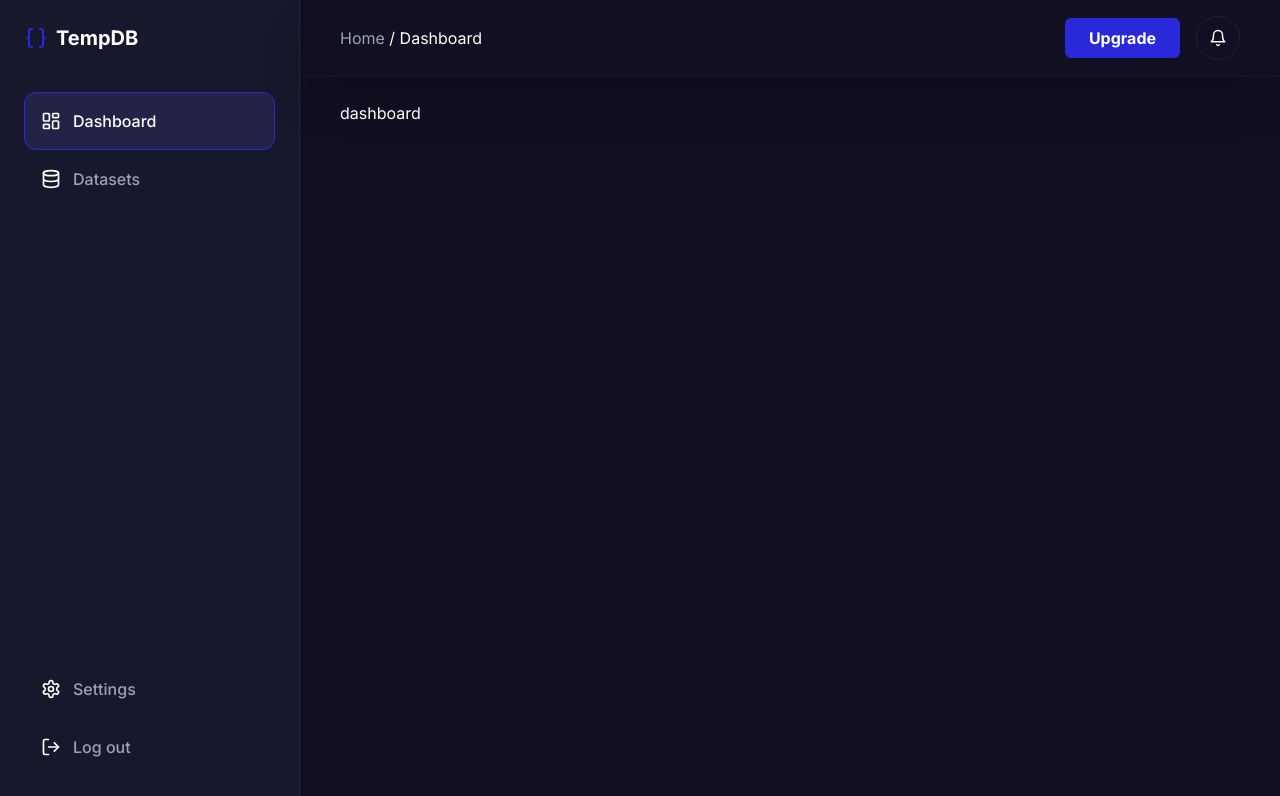
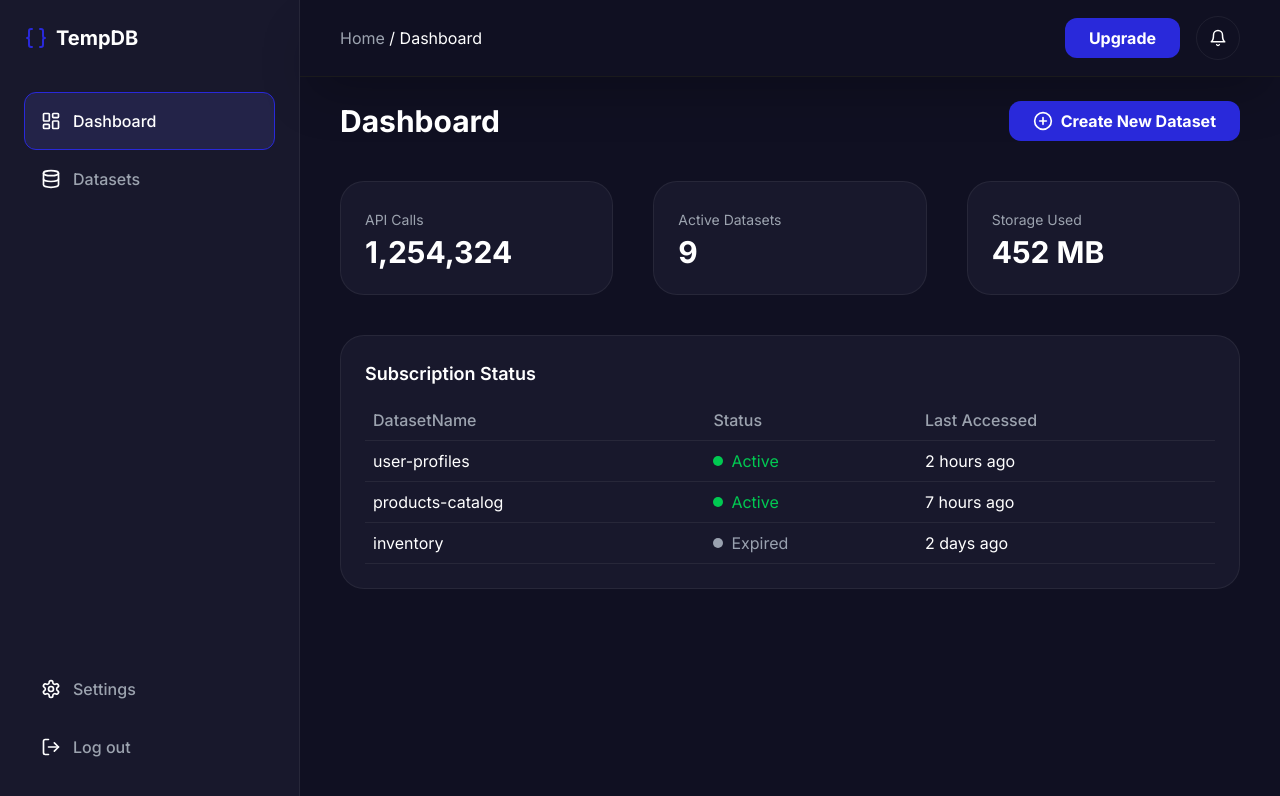
Before and after one commit to KattachaithanyaKumar/temp-db, a Next.js app: page /dashboard in a window 1280 px wide. Shown: the top 796 px of the page. Built offline with nearby package versions, Linux system fonts and the light colour scheme.

Commit message:
Add dashboard layout with cards and table; update Button component styling

```diff
--- a/app/(main)/dashboard/page.tsx
+++ b/app/(main)/dashboard/page.tsx
@@ -1,5 +1,55 @@
+import { LuCirclePlus } from "react-icons/lu";
+import Button from "@/app/components/Button";
+import Card from "@/app/components/Card";
+import Table from "@/app/components/Table";
+
 const dashboard = () => {
-  return <div>dashboard</div>;
+  return (
+    <div>
+      <div className="flex items-center justify-between">
+        <h1 className="text-3xl font-bold">Dashboard</h1>
+        <Button className="flex items-center gap-2">
+          <LuCirclePlus size={20} />
+          <p>Create New Dataset</p>
+        </Button>
+      </div>
+
+      <div className="mt-10 grid grid-cols-1 gap-10">
+        <div className="grid grid-cols-3 gap-10">
+          <Card>
+            <p className="text-(--text-light) text-sm leading-loose">
+              API Calls
+            </p>
+            <h2 className="text-3xl font-bold">1,254,324</h2>
+          </Card>
+          <Card>
+            <p className="text-(--text-light) text-sm leading-loose">
+              Active Datasets
+            </p>
+            <h2 className="text-3xl font-bold">9</h2>
+          </Card>
+          <Card>
+            <p className="text-(--text-light) text-sm leading-loose">
+              Storage Used
+            </p>
+            <h2 className="text-3xl font-bold">452 MB</h2>
+          </Card>
+        </div>
+
+        <div>
+          <Table
+            title="Subscription Status"
+            columns={["DatasetName", "Status", "Last Accessed"]}
+            rows={[
+              ["user-profiles", "active", "2 hours ago"],
+              ["products-catalog", "active", "7 hours ago"],
+              ["inventory", "expired", "2 days ago"],
+            ]}
+          />
+        </div>
+      </div>
+    </div>
+  );
 };
 
 export default dashboard;
--- a/app/components/Button.tsx
+++ b/app/components/Button.tsx
@@ -19,7 +19,7 @@ const Button: React.FC<ButtonProps> = ({
         text-(--white)
         px-6 py-2
         font-bold text-md
-        rounded-md
+        rounded-xl
         cursor-pointer
         hover:opacity-80
         transition-all
--- /dev/null
+++ b/app/components/Card.tsx
@@ -0,0 +1,17 @@
+const Card = ({
+  children,
+  className,
+}: {
+  children: React.ReactNode;
+  className?: string;
+}) => {
+  return (
+    <div
+      className={`bg-(--blue-dark) p-6 rounded-3xl border border-(--white-10) ${className}`}
+    >
+      {children}
+    </div>
+  );
+};
+
+export default Card;
--- /dev/null
+++ b/app/components/Table.tsx
@@ -0,0 +1,74 @@
+import Card from "./Card";
+
+type Badge = "active" | "expired";
+
+type Row = (string | Badge)[];
+
+interface TableProps {
+  columns: string[];
+  rows: Row[];
+  title?: string;
+}
+
+const Table = ({ columns, rows, title }: TableProps) => {
+  const getBadgeColor = (badge: Badge) => {
+    return badge === "active"
+      ? "bg-green-500 hover:shadow-[0_0_20px_rgba(34,197,94,1)]"
+      : "bg-gray-400 hover:shadow-[0_0_20px_rgba(156,163,175,1)]";
+  };
+
+  return (
+    <Card>
+      {title && (
+        <h2 className="text-lg text-(--white) font-semibold mb-3">{title}</h2>
+      )}
+      <table className="w-full border-collapse">
+        <thead>
+          <tr>
+            {columns.map((col, index) => (
+              <th
+                key={index}
+                className="text-left border-b border-(--white-10) p-2 font-medium text-(--text-light)"
+              >
+                {col}
+              </th>
+            ))}
+          </tr>
+        </thead>
+        <tbody>
+          {rows.map((row, rowIndex) => (
+            <tr key={rowIndex} className="hover:bg-(--blue-2)">
+              {row.map((cell, cellIndex) => (
+                <td
+                  key={cellIndex}
+                  className="p-2 border-b border-(--white-10) text-(--white)"
+                >
+                  {cell === "active" || cell === "expired" ? (
+                    <div className="flex items-center gap-2">
+                      <span
+                        className={`w-2.5 h-2.5 rounded-full  ${getBadgeColor(
+                          cell
+                        )}`}
+                      ></span>
+                      <span
+                        className={`capitalize ${
+                          cell === "active" ? "text-green-500" : "text-gray-400"
+                        }`}
+                      >
+                        {cell}
+                      </span>
+                    </div>
+                  ) : (
+                    cell
+                  )}
+                </td>
+              ))}
+            </tr>
+          ))}
+        </tbody>
+      </table>
+    </Card>
+  );
+};
+
+export default Table;
```
